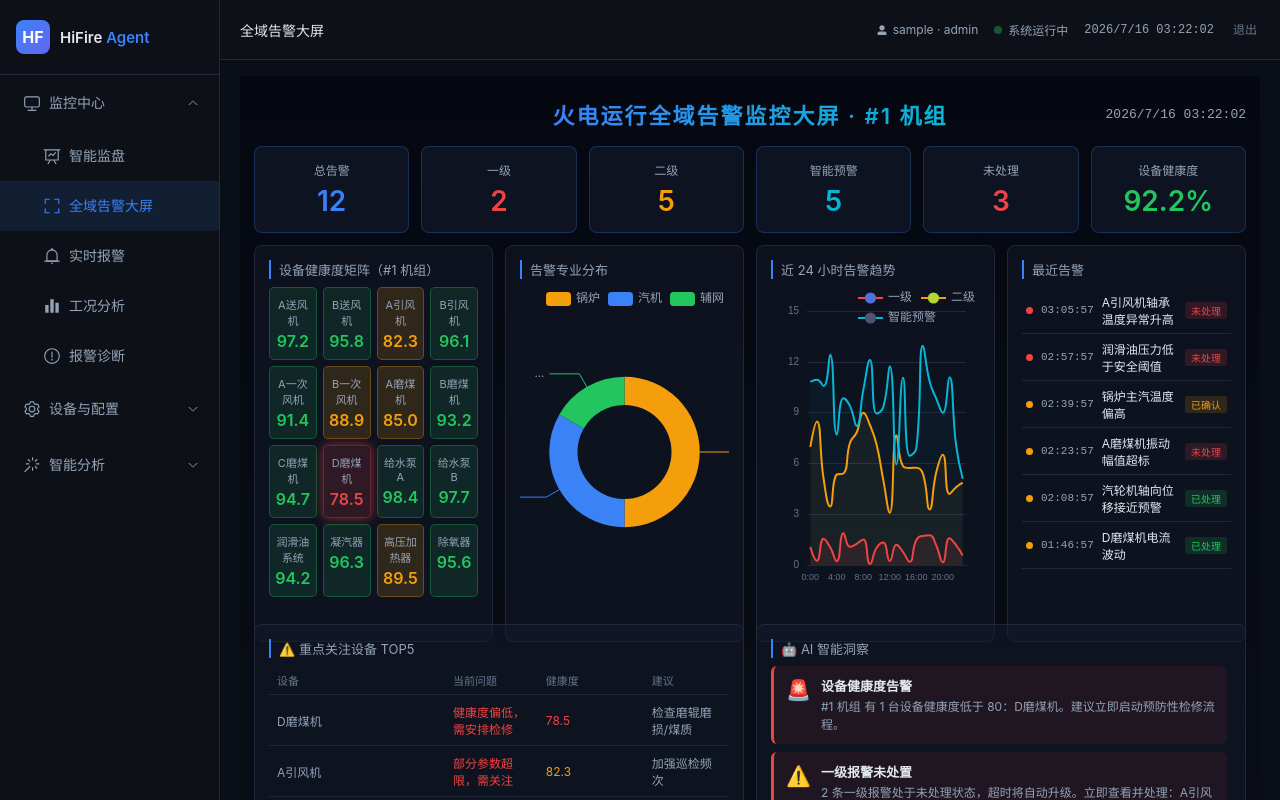
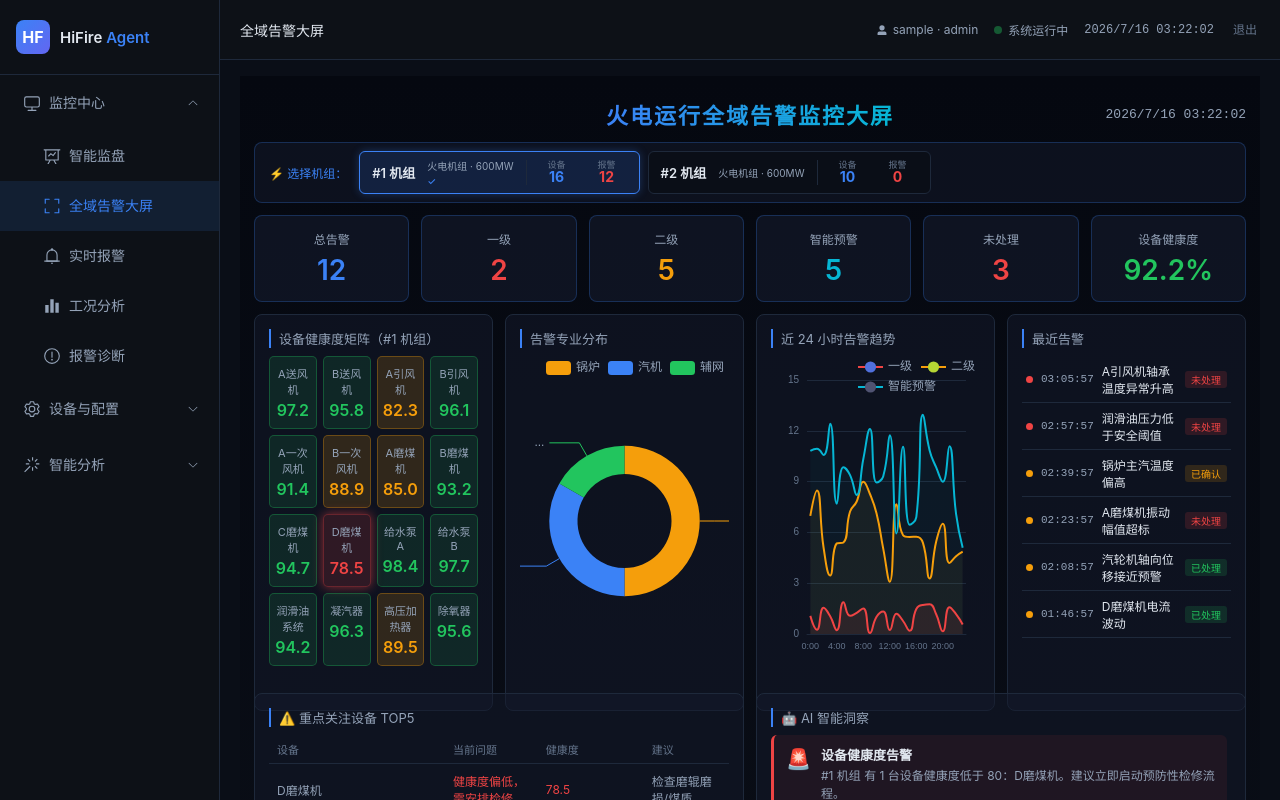
Before and after one commit to lanfan318/1.00, a Vue app: page /global-alert in a window 1280 px wide. Built offline with nearby package versions, Linux system fonts and the light colour scheme; sample sign-in values are in the browser's storage.

Commit message:
Dashboard AI洞察列出问题设备TOP + 全域告警加机组选择

```diff
--- a/src/views/DashboardView.vue
+++ b/src/views/DashboardView.vue
@@ -89,8 +89,9 @@
 
   <!-- AI 洞察 -->
   <div class="insight">
-    <div class="in-t">AI 实时运行洞察 · {{ store.selectedUnit.name }}</div>
+    <div class="in-t">AI 实时运行洞察 · {{ store.selectedUnit.name }} <span class="in-tag">实时分析中</span></div>
     <div class="in-b" id="dash-insight">分析中...</div>
+    <div class="in-problems" id="dash-problems"></div>
   </div>
 </div>
 </template>
@@ -177,6 +178,7 @@ const updateInsight = () => {
   const devs = store.unitDevices(store.selectedUnitId)
   const warns = devs.filter(d => d.health < 85)
   const alarms = store.unitAlarms(store.selectedUnitId).filter(a => a.st === 'unhandled')
+  const l1 = alarms.filter(a => a.l === 1)
   let text = ''
   if (warns.length > 0) {
     text += `<span style="color:#f59e0b">设备健康度：</span>${warns.map(d => `${d.name} ${d.health.toFixed(1)}`).join('、')} 偏低需关注。`
@@ -184,13 +186,66 @@ const updateInsight = () => {
     text += `<span style="color:#22c55e">设备健康度：</span>所有设备均在 85 以上，状态良好。`
   }
   if (alarms.length > 0) {
-    text += ` <span style="color:#ef444e">未处理报警：</span>${alarms.length} 条，${alarms.filter(a => a.l === 1).length} 条一级需立即响应。`
+    text += ` <span style="color:#ef4444">未处理报警：</span>${alarms.length} 条，${alarms.filter(a => a.l === 1).length} 条一级需立即响应。`
   } else {
     text += ` <span style="color:#22c55e">报警状态：</span>无未处理。`
   }
   const t = parseFloat(document.getElementById('m-temp').textContent)
   if (t > 545) text += ` <span style="color:#f59e0b">温度预警：</span>主汽温度 ${t}°C 接近上限 545°C，建议调整减温水量。`
   document.getElementById('dash-insight').innerHTML = text
+
+  // 问题设备列表（高亮标出）
+  const problemDiv = document.getElementById('dash-problems')
+  if (problemDiv) {
+    const problems = []
+    warns.forEach(d => {
+      const badParams = Object.entries(d.params || {}).filter(([k, v]) => v[0] >= v[1])
+      problems.push({
+        type: d.health < 70 ? 'danger' : 'warn',
+        icon: d.health < 70 ? '🚨' : '⚠️',
+        name: d.name,
+        dept: d.dept,
+        health: d.health,
+        reason: badParams.length > 0 ? `${badParams[0][0]}=${badParams[0][1][0]}${badParams[0][1][2]}（阈值 ${badParams[0][1][1]}${badParams[0][1][2]}）` : '健康度低于 85，需关注',
+        suggestion: d.health < 70 ? '建议立即安排停机检查' : '建议加强巡检频次',
+        alarmCount: alarms.filter(a => a.device === d.name).length
+      })
+    })
+    l1.forEach(a => {
+      if (!problems.find(p => p.name === a.device)) {
+        problems.push({
+          type: 'danger',
+          icon: '🚨',
+          name: a.device,
+          dept: a.dept,
+          health: store.deviceById(store.devices.find(d => d.name === a.device)?.id)?.health || 0,
+          reason: a.desc,
+          suggestion: '立即响应，按操作指导处置',
+          alarmCount: 1
+        })
+      }
+    })
+
+    if (problems.length === 0) {
+      problemDiv.innerHTML = '<div class="prob-empty">✅ 当前机组所有设备运行良好，暂无问题</div>'
+    } else {
+      problemDiv.innerHTML = '<div class="prob-h">🔴 问题设备 TOP' + problems.length + '</div>' +
+        problems.map(p => `
+          <div class="prob-card ${p.type}">
+            <div class="prob-i">${p.icon}</div>
+            <div class="prob-info">
+              <div class="prob-name">${p.name} <span class="prob-dept">${p.dept}</span> ${p.alarmCount > 0 ? `<span class="prob-alarm">${p.alarmCount} 条报警</span>` : ''}</div>
+              <div class="prob-r">问题：${p.reason}</div>
+              <div class="prob-s">建议：${p.suggestion}</div>
+            </div>
+            <div class="prob-h-val">
+              <div class="prob-hl">${p.health.toFixed(1)}</div>
+              <div class="prob-hll">健康度</div>
+            </div>
+          </div>
+        `).join('')
+    }
+  }
 }
 
 const onUnitChange = () => {
@@ -254,6 +309,25 @@ onUnmounted(() => { clearInterval(iv); c1?.dispose(); c2?.dispose(); c3?.dispose
 .hb-f.ok { background: #22c55e; } .hb-f.wn { background: #f59e0b; } .hb-f.dg { background: #ef4444; }
 .hb-v { width: 36px; text-align: right; font-weight: 500; }
 .insight { background: #0a0e17; border: 0.5px solid #1e293b; border-radius: 10px; padding: 14px; }
-.in-t { font-size: 12px; font-weight: 500; color: #3b82f6; margin-bottom: 6px; }
-.in-b { font-size: 12px; color: #94a3b8; line-height: 1.7; }
+.in-t { font-size: 12px; font-weight: 500; color: #3b82f6; margin-bottom: 6px; display: flex; align-items: center; gap: 8px; }
+.in-tag { font-size: 10px; padding: 1px 6px; border-radius: 3px; background: rgba(34,197,94,0.15); color: #22c55e; font-weight: 400; }
+.in-b { font-size: 12px; color: #94a3b8; line-height: 1.7; margin-bottom: 10px; }
+.in-problems { margin-top: 10px; padding-top: 10px; border-top: 0.5px dashed #1e293b; }
+.prob-h { font-size: 12px; font-weight: 600; color: #ef4444; margin-bottom: 8px; }
+.prob-empty { text-align: center; padding: 20px; color: #22c55e; font-size: 13px; }
+.prob-card { display: flex; gap: 12px; padding: 10px 12px; border-radius: 8px; margin-bottom: 8px; border-left: 3px solid; }
+.prob-card.danger { background: rgba(239,68,68,0.08); border-color: #ef4444; }
+.prob-card.warn { background: rgba(245,158,11,0.08); border-color: #f59e0b; }
+.prob-i { font-size: 20px; line-height: 1; flex-shrink: 0; }
+.prob-info { flex: 1; min-width: 0; }
+.prob-name { font-size: 13px; font-weight: 600; color: #e2e8f0; margin-bottom: 4px; display: flex; align-items: center; gap: 6px; flex-wrap: wrap; }
+.prob-dept { font-size: 10px; padding: 1px 6px; border-radius: 3px; background: #1e293b; color: #94a3b8; font-weight: 400; }
+.prob-alarm { font-size: 10px; padding: 1px 6px; border-radius: 3px; background: rgba(239,68,68,0.2); color: #ef4444; font-weight: 500; }
+.prob-r { font-size: 11px; color: #cbd5e1; margin-bottom: 2px; }
+.prob-s { font-size: 11px; color: #94a3b8; }
+.prob-h-val { text-align: center; flex-shrink: 0; min-width: 60px; }
+.prob-hl { font-size: 22px; font-weight: 700; }
+.prob-card.danger .prob-hl { color: #ef4444; }
+.prob-card.warn .prob-hl { color: #f59e0b; }
+.prob-hll { font-size: 10px; color: #64748b; }
 </style>
--- a/src/views/GlobalAlertView.vue
+++ b/src/views/GlobalAlertView.vue
@@ -1,8 +1,26 @@
 <template>
 <div class="bs">
   <div class="bs-head">
-    <div class="bs-title">火电运行全域告警监控大屏 · {{ store.selectedUnit.name }}</div>
+    <div class="bs-title">火电运行全域告警监控大屏</div>
     <div class="bs-clock">{{ clock }}</div>
+  </div>
+
+  <!-- 机组选择板块 -->
+  <div class="bs-unit-panel">
+    <span class="bs-up-lbl">⚡ 选择机组：</span>
+    <div class="bs-up-cards">
+      <div v-for="u in store.units" :key="u.id" class="bs-up-card" :class="{on: store.selectedUnitId===u.id}" @click="switchUnit(u.id)">
+        <div class="bs-up-name">{{ u.name }}</div>
+        <div class="bs-up-meta">
+          <span class="bs-up-ty">{{ u.type }} · {{ u.capacity }}MW</span>
+          <span v-if="store.selectedUnitId===u.id" class="bs-up-mark">✓</span>
+        </div>
+        <div class="bs-up-stats">
+          <div class="bs-up-stat"><span>设备</span><strong>{{ store.unitDevices(u.id).length }}</strong></div>
+          <div class="bs-up-stat"><span>报警</span><strong style="color:#ef4444">{{ store.unitAlarms(u.id).length }}</strong></div>
+        </div>
+      </div>
+    </div>
   </div>
 
   <el-row :gutter="12" class="bs-row">
@@ -89,6 +107,11 @@ const router = useRouter()
 const clock = ref('')
 const profRef = ref(null), trendRef = ref(null)
 let pCh, tCh, iv
+
+const switchUnit = (id) => {
+  store.selectedUnitId = id
+  nextTick(() => initCharts())
+}
 
 const unitAlarms = computed(() => store.unitAlarms(store.selectedUnitId))
 const cnt = (l) => unitAlarms.value.filter(a => a.l === l).length
@@ -181,9 +204,25 @@ onUnmounted(() => { clearInterval(iv); pCh?.dispose(); tCh?.dispose() })
 
 <style scoped>
 .bs { min-height: 100vh; padding: 14px; background: linear-gradient(180deg, #050810, #0a0e17); }
-.bs-head { display: flex; justify-content: center; align-items: center; position: relative; padding: 8px 0 16px; }
+.bs-head { display: flex; justify-content: center; align-items: center; position: relative; padding: 8px 0 12px; }
 .bs-title { font-size: 22px; font-weight: 600; background: linear-gradient(90deg, #3b82f6, #06b6d4); -webkit-background-clip: text; -webkit-text-fill-color: transparent; letter-spacing: 2px; }
 .bs-clock { position: absolute; right: 0; color: #94a3b8; font-family: monospace; }
+
+/* 机组选择板块（紧凑大屏风格） */
+.bs-unit-panel { display: flex; align-items: center; gap: 12px; margin-bottom: 12px; padding: 8px 14px; background: rgba(20,27,45,0.5); border: 0.5px solid rgba(59,130,246,0.25); border-radius: 8px; }
+.bs-up-lbl { font-size: 12px; color: #3b82f6; font-weight: 500; flex-shrink: 0; }
+.bs-up-cards { display: flex; gap: 8px; flex-wrap: wrap; flex: 1; }
+.bs-up-card { display: flex; align-items: center; gap: 12px; padding: 6px 12px; background: #0a0e17; border: 1px solid #1e293b; border-radius: 6px; cursor: pointer; transition: 0.15s; min-width: 180px; position: relative; }
+.bs-up-card:hover { border-color: #3b82f6; transform: translateY(-1px); }
+.bs-up-card.on { border-color: #3b82f6; background: rgba(59,130,246,0.15); box-shadow: 0 0 8px rgba(59,130,246,0.3); }
+.bs-up-name { font-size: 13px; font-weight: 600; color: #e2e8f0; }
+.bs-up-meta { display: flex; flex-direction: column; gap: 2px; }
+.bs-up-ty { font-size: 10px; color: #94a3b8; }
+.bs-up-mark { font-size: 10px; color: #3b82f6; font-weight: 500; }
+.bs-up-stats { display: flex; gap: 10px; padding-left: 10px; border-left: 0.5px solid #1e293b; }
+.bs-up-stat { display: flex; flex-direction: column; align-items: center; min-width: 40px; }
+.bs-up-stat span { font-size: 9px; color: #64748b; line-height: 1; }
+.bs-up-stat strong { font-size: 14px; color: #3b82f6; line-height: 1.2; }
 .bs-row { margin-bottom: 12px; }
 .kpi { background: rgba(20,27,45,0.6); border: 0.5px solid rgba(59,130,246,0.25); border-radius: 8px; padding: 14px; text-align: center; }
 .kpi-l { font-size: 12px; color: #94a3b8; margin-bottom: 6px; }
```
